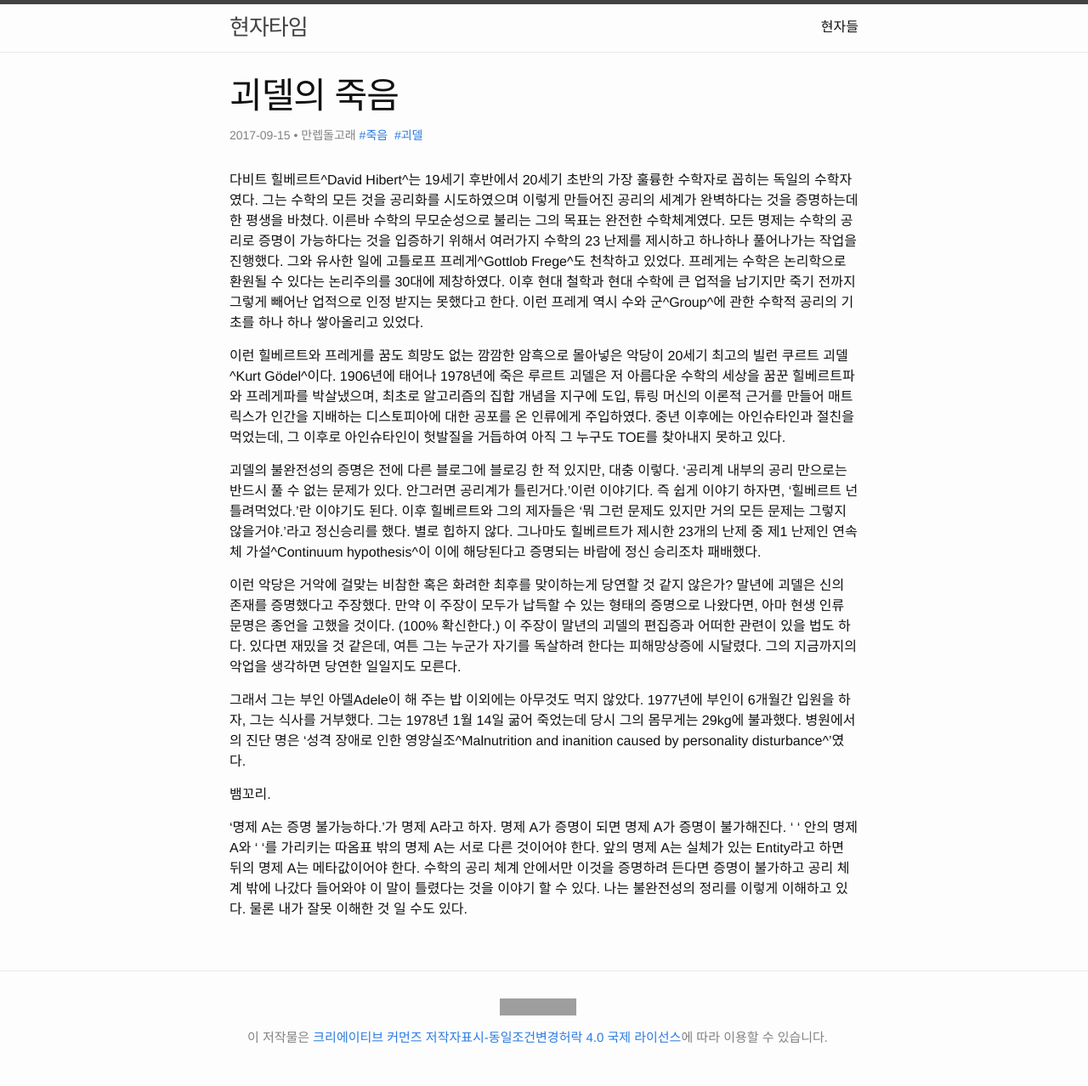
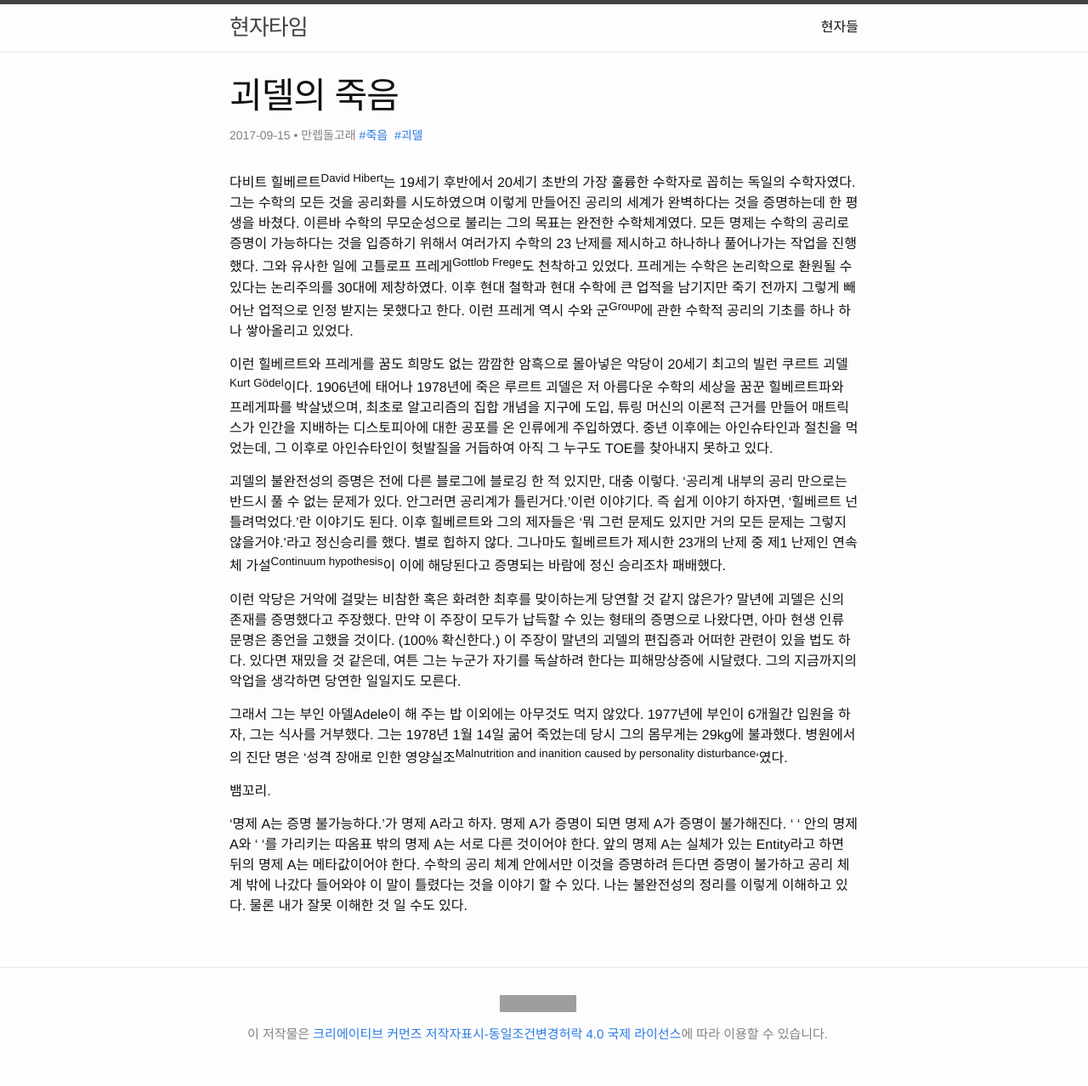
Before and after one commit to hjtm/hjtm.github.io, a Jekyll site: the page built from _posts/crapas/2017-09-15-괴델의죽음.md, in a window 1280 px wide. Shown: the whole page at 85% size. Built offline with Jekyll 4.4.1, drawn with Linux system fonts in a browser that asks for light colours; our own code applies the rules of GitHub Pages for plain Markdown files; grey boxes are pictures that could not be loaded.

```diff
--- a/_posts/crapas/2017-09-15-괴델의죽음.md
+++ b/_posts/crapas/2017-09-15-괴델의죽음.md
@@ -5,15 +5,15 @@ author: 만렙돌고래
 tags: [죽음, 괴델]
 ---
 
-다비트 힐베르트^David Hibert^는 19세기 후반에서 20세기 초반의 가장 훌륭한 수학자로 꼽히는 독일의 수학자였다. 그는 수학의 모든 것을 공리화를 시도하였으며 이렇게 만들어진 공리의 세계가 완벽하다는 것을 증명하는데 한 평생을 바쳤다. 이른바 수학의 무모순성으로 불리는 그의 목표는 완전한 수학체계였다. 모든 명제는 수학의 공리로 증명이 가능하다는 것을 입증하기 위해서 여러가지 수학의 23 난제를 제시하고 하나하나 풀어나가는 작업을 진행했다. 그와 유사한 일에 고틀로프 프레게^Gottlob Frege^도 천착하고 있었다. 프레게는 수학은 논리학으로 환원될 수 있다는 논리주의를 30대에 제창하였다. 이후 현대 철학과 현대 수학에 큰 업적을 남기지만 죽기 전까지 그렇게 빼어난 업적으로 인정 받지는 못했다고 한다. 이런 프레게 역시 수와 군^Group^에 관한 수학적 공리의 기초를 하나 하나 쌓아올리고 있었다.
+다비트 힐베르트<sup>David Hibert</sup>는 19세기 후반에서 20세기 초반의 가장 훌륭한 수학자로 꼽히는 독일의 수학자였다. 그는 수학의 모든 것을 공리화를 시도하였으며 이렇게 만들어진 공리의 세계가 완벽하다는 것을 증명하는데 한 평생을 바쳤다. 이른바 수학의 무모순성으로 불리는 그의 목표는 완전한 수학체계였다. 모든 명제는 수학의 공리로 증명이 가능하다는 것을 입증하기 위해서 여러가지 수학의 23 난제를 제시하고 하나하나 풀어나가는 작업을 진행했다. 그와 유사한 일에 고틀로프 프레게<sup>Gottlob Frege</sup>도 천착하고 있었다. 프레게는 수학은 논리학으로 환원될 수 있다는 논리주의를 30대에 제창하였다. 이후 현대 철학과 현대 수학에 큰 업적을 남기지만 죽기 전까지 그렇게 빼어난 업적으로 인정 받지는 못했다고 한다. 이런 프레게 역시 수와 군<sup>Group</sup>에 관한 수학적 공리의 기초를 하나 하나 쌓아올리고 있었다.
 
-이런 힐베르트와 프레게를 꿈도 희망도 없는 깜깜한 암흑으로 몰아넣은 악당이 20세기 최고의 빌런 쿠르트 괴델^Kurt Gödel^이다. 1906년에 태어나 1978년에 죽은 루르트 괴델은 저 아름다운 수학의 세상을 꿈꾼 힐베르트파와 프레게파를 박살냈으며, 최초로 알고리즘의 집합 개념을 지구에 도입, 튜링 머신의 이론적 근거를 만들어 매트릭스가 인간을 지배하는 디스토피아에 대한 공포를 온 인류에게 주입하였다. 중년 이후에는 아인슈타인과 절친을 먹었는데, 그 이후로 아인슈타인이 헛발질을 거듭하여 아직 그 누구도 TOE를 찾아내지 못하고 있다.
+이런 힐베르트와 프레게를 꿈도 희망도 없는 깜깜한 암흑으로 몰아넣은 악당이 20세기 최고의 빌런 쿠르트 괴델<sup>Kurt Gödel</sup>이다. 1906년에 태어나 1978년에 죽은 루르트 괴델은 저 아름다운 수학의 세상을 꿈꾼 힐베르트파와 프레게파를 박살냈으며, 최초로 알고리즘의 집합 개념을 지구에 도입, 튜링 머신의 이론적 근거를 만들어 매트릭스가 인간을 지배하는 디스토피아에 대한 공포를 온 인류에게 주입하였다. 중년 이후에는 아인슈타인과 절친을 먹었는데, 그 이후로 아인슈타인이 헛발질을 거듭하여 아직 그 누구도 TOE를 찾아내지 못하고 있다.
 
-괴델의 불완전성의 증명은 전에 다른 블로그에 블로깅 한 적 있지만, 대충 이렇다. '공리계 내부의 공리 만으로는 반드시 풀 수 없는 문제가 있다. 안그러면 공리계가 틀린거다.'이런 이야기다. 즉 쉽게 이야기 하자면, '힐베르트 넌 틀려먹었다.'란 이야기도 된다. 이후 힐베르트와 그의 제자들은 '뭐 그런 문제도 있지만 거의 모든 문제는 그렇지 않을거야.'라고 정신승리를 했다. 별로 힙하지 않다. 그나마도 힐베르트가 제시한 23개의 난제 중 제1 난제인 연속체 가설^Continuum hypothesis^이 이에 해당된다고 증명되는 바람에 정신 승리조차 패배했다.
+괴델의 불완전성의 증명은 전에 다른 블로그에 블로깅 한 적 있지만, 대충 이렇다. '공리계 내부의 공리 만으로는 반드시 풀 수 없는 문제가 있다. 안그러면 공리계가 틀린거다.'이런 이야기다. 즉 쉽게 이야기 하자면, '힐베르트 넌 틀려먹었다.'란 이야기도 된다. 이후 힐베르트와 그의 제자들은 '뭐 그런 문제도 있지만 거의 모든 문제는 그렇지 않을거야.'라고 정신승리를 했다. 별로 힙하지 않다. 그나마도 힐베르트가 제시한 23개의 난제 중 제1 난제인 연속체 가설<sup>Continuum hypothesis</sup>이 이에 해당된다고 증명되는 바람에 정신 승리조차 패배했다.
 
 이런 악당은 거악에 걸맞는 비참한 혹은 화려한 최후를 맞이하는게 당연할 것 같지 않은가? 말년에 괴델은 신의 존재를 증명했다고 주장했다. 만약 이 주장이 모두가 납득할 수 있는 형태의 증명으로 나왔다면, 아마 현생 인류 문명은 종언을 고했을 것이다. (100% 확신한다.) 이 주장이 말년의 괴델의 편집증과 어떠한 관련이 있을 법도 하다. 있다면 재밌을 것 같은데, 여튼 그는 누군가 자기를 독살하려 한다는 피해망상증에 시달렸다. 그의 지금까지의 악업을 생각하면 당연한 일일지도 모른다.
 
-그래서 그는 부인 아델Adele이 해 주는 밥 이외에는 아무것도 먹지 않았다. 1977년에 부인이 6개월간 입원을 하자, 그는 식사를 거부했다. 그는 1978년 1월 14일 굶어 죽었는데 당시 그의 몸무게는 29kg에 불과했다. 병원에서의 진단 명은 '성격 장애로 인한 영양실조^Malnutrition and inanition caused by personality disturbance^'였다.
+그래서 그는 부인 아델Adele이 해 주는 밥 이외에는 아무것도 먹지 않았다. 1977년에 부인이 6개월간 입원을 하자, 그는 식사를 거부했다. 그는 1978년 1월 14일 굶어 죽었는데 당시 그의 몸무게는 29kg에 불과했다. 병원에서의 진단 명은 '성격 장애로 인한 영양실조<sup>Malnutrition and inanition caused by personality disturbance</sup>'였다.
 
 뱀꼬리.
 
```
